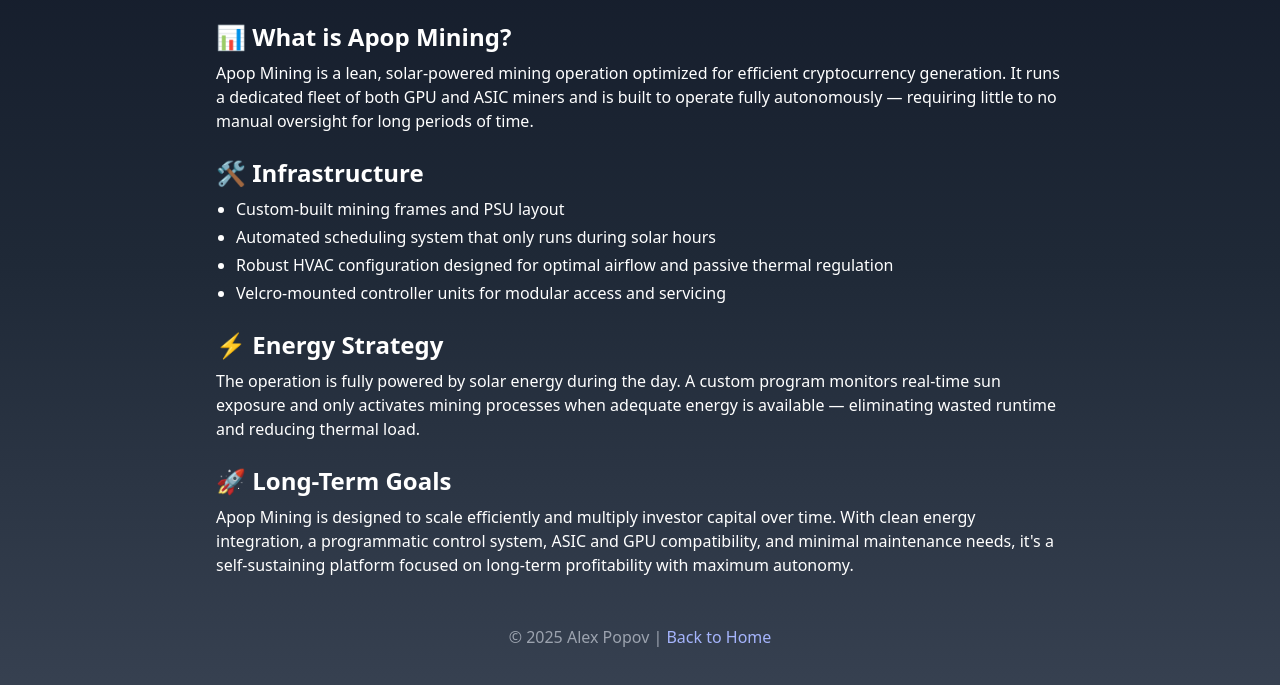
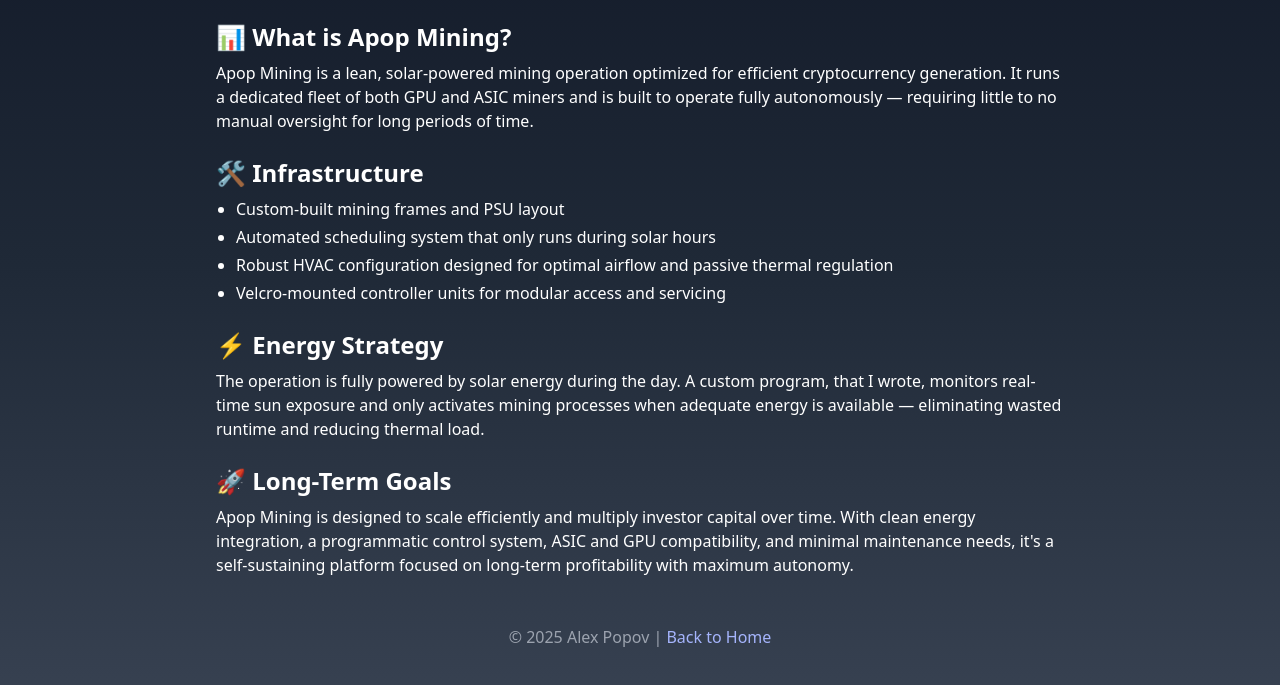
Before and after one commit to apop274/Alex-Popov-Website, a plain HTML site: page apopmining.html in a window 1280 px wide. Shown: the part 167-852 px from the top of the page. Drawn offline with nearby package versions, Linux system fonts and the light colour scheme.

Commit message:
Update apopmining.html

```diff
--- a/apopmining.html
+++ b/apopmining.html
@@ -37,7 +37,7 @@
       <section>
         <h2 class="text-2xl font-semibold text-white mt-6 mb-2">⚡ Energy Strategy</h2>
         <p>
-          The operation is fully powered by solar energy during the day. A custom program monitors real-time sun exposure and
+          The operation is fully powered by solar energy during the day. A custom program, that I wrote, monitors real-time sun exposure and
           only activates mining processes when adequate energy is available — eliminating wasted runtime and reducing thermal load.
         </p>
       </section>
```
